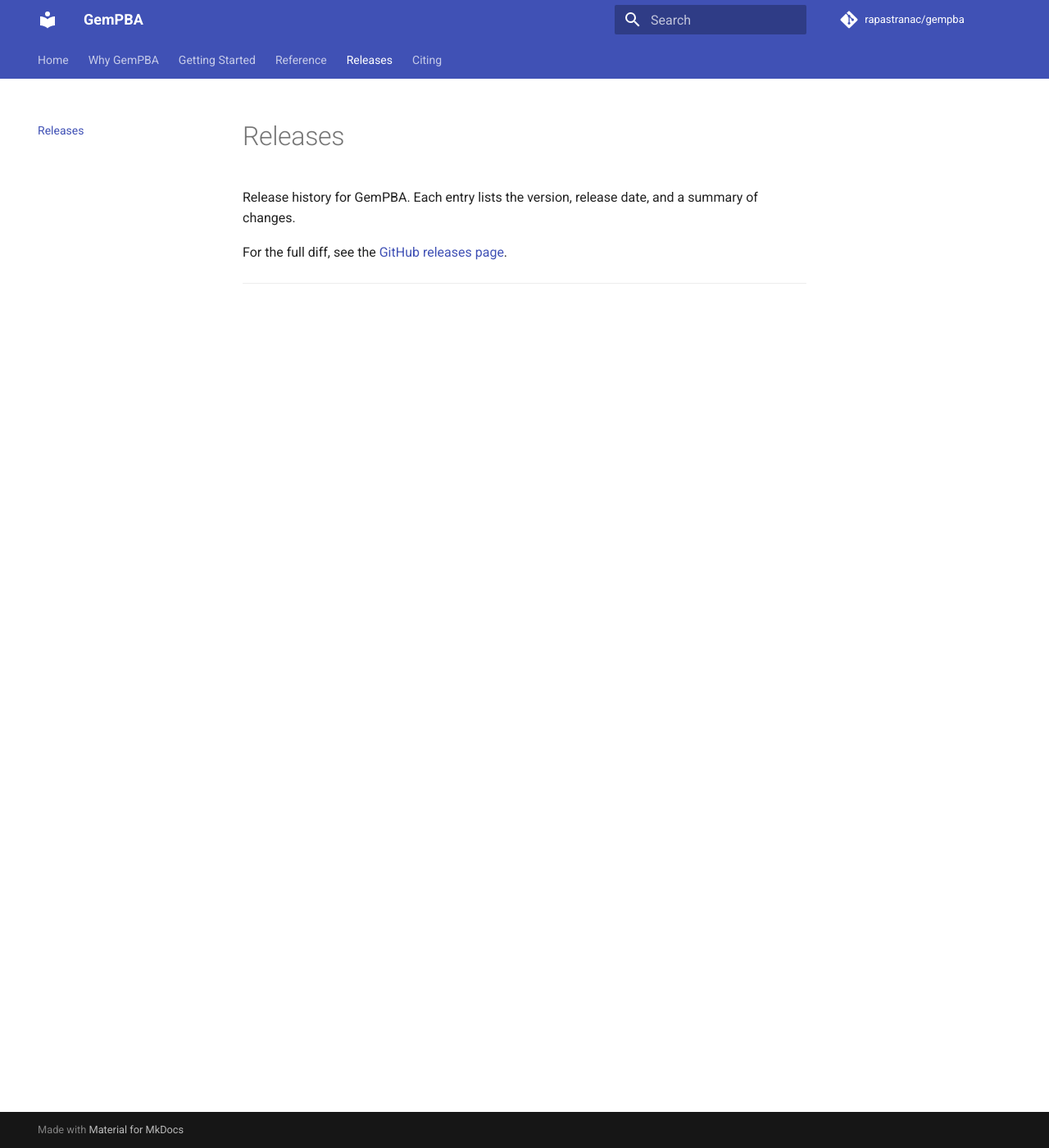
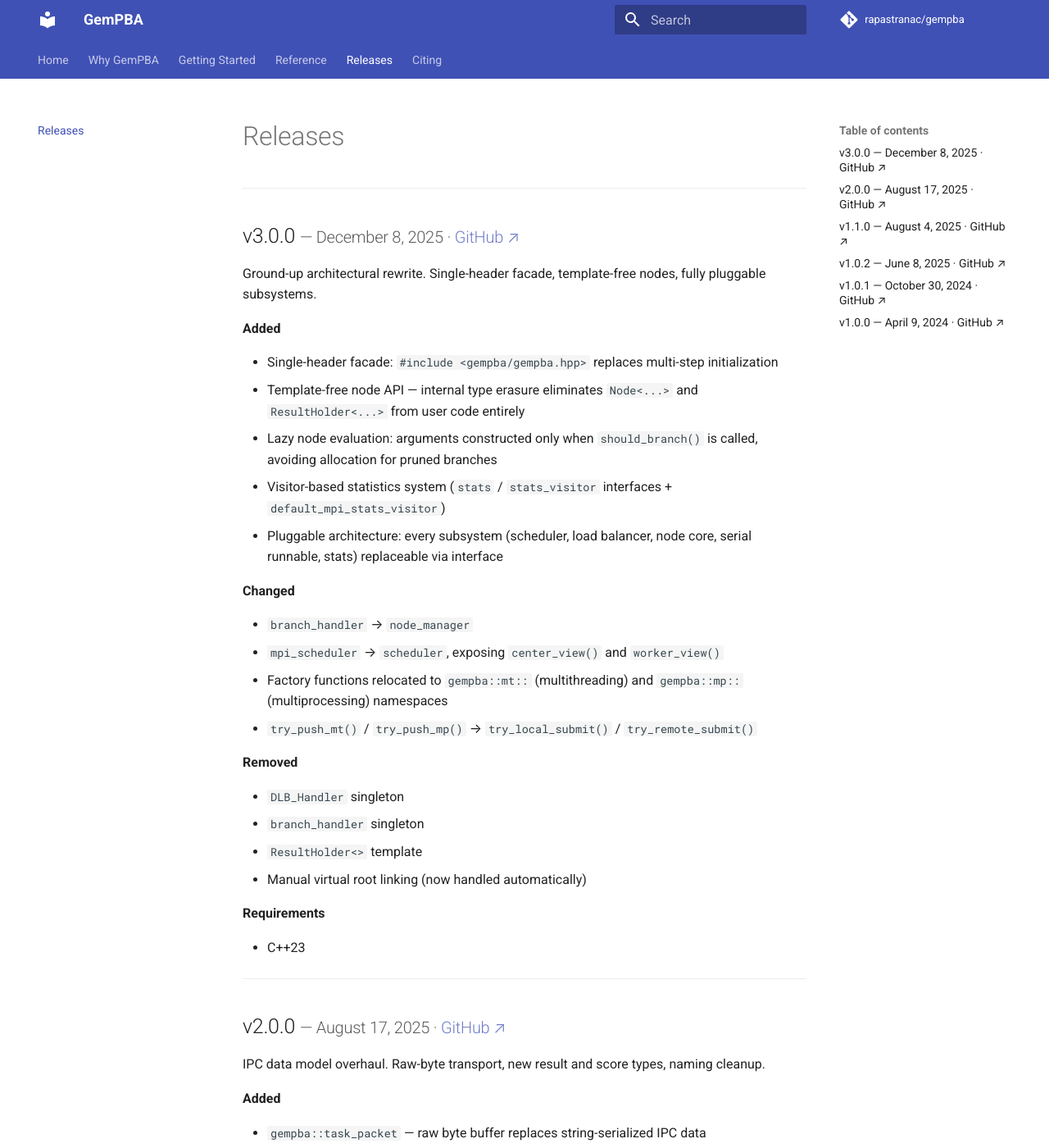
Before and after one commit to rapastranac/gempba-docs, an MkDocs documentation site: the page built from docs/releases.md, in a window 1280 px wide and 1400 px high. Shown: the whole window at 82% size. Built offline with MkDocs 1.6.1 and Material for MkDocs 9.7.7, drawn with Linux system fonts in a browser that asks for light colours; comment, search, counter and statistics services are not loaded; some of the changed text lies outside the part shown.

Commit message:
#5 Rewrite Releases page with full version history
Documents all 6 releases (v1.0.0–v3.0.0) in reverse chronological order.
Each entry has a one-line summary, categorized bullet points (Added, Changed,
Removed, Fixed, Build, Requirements), and a direct link to the GitHub release.

```diff
--- a/docs/releases.md
+++ b/docs/releases.md
@@ -1,9 +1,124 @@
 # Releases
-
-Release history for GemPBA. Each entry lists the version, release date, and a summary of changes.
-
-For the full diff, see the [GitHub releases page](https://github.com/rapastranac/gempba/releases).
 
 ---
 
-<!-- Add new releases at the top, oldest at the bottom. -->
+## v3.0.0 <small>— December 8, 2025 · [GitHub ↗](https://github.com/rapastranac/gempba/releases/tag/v3.0.0)</small>
+
+Ground-up architectural rewrite. Single-header facade, template-free nodes, fully pluggable subsystems.
+
+**Added**
+
+- Single-header facade: `#include <gempba/gempba.hpp>` replaces multi-step initialization
+- Template-free node API — internal type erasure eliminates `Node<...>` and `ResultHolder<...>` from user code entirely
+- Lazy node evaluation: arguments constructed only when `should_branch()` is called, avoiding allocation for pruned branches
+- Visitor-based statistics system (`stats` / `stats_visitor` interfaces + `default_mpi_stats_visitor`)
+- Pluggable architecture: every subsystem (scheduler, load balancer, node core, serial runnable, stats) replaceable via interface
+
+**Changed**
+
+- `branch_handler` → `node_manager`
+- `mpi_scheduler` → `scheduler`, exposing `center_view()` and `worker_view()`
+- Factory functions relocated to `gempba::mt::` (multithreading) and `gempba::mp::` (multiprocessing) namespaces
+- `try_push_mt()` / `try_push_mp()` → `try_local_submit()` / `try_remote_submit()`
+
+**Removed**
+
+- `DLB_Handler` singleton
+- `branch_handler` singleton
+- `ResultHolder<>` template
+- Manual virtual root linking (now handled automatically)
+
+**Requirements**
+
+- C++23
+
+---
+
+## v2.0.0 <small>— August 17, 2025 · [GitHub ↗](https://github.com/rapastranac/gempba/releases/tag/v2.0.0)</small>
+
+IPC data model overhaul. Raw-byte transport, new result and score types, naming cleanup.
+
+**Added**
+
+- `gempba::task_packet` — raw byte buffer replaces string-serialized IPC data
+- `gempba::result` — dedicated type for shipping results across processes
+- `gempba::score` — type-erased numeric, supports multiple primitive types (replaces `reference_value`)
+
+**Changed**
+
+- Classes, member functions, and member variables renamed per `.clang_tidy` conventions
+- Schedulers now exchange raw bytes instead of serialized strings
+- Fixed MPI communicator probing in centralized scheduler
+
+**Build**
+
+- Improved `CMakeLists` readability
+- `openmpi` invocation now correctly bound to intended core count
+
+---
+
+## v1.1.0 <small>— August 4, 2025 · [GitHub ↗](https://github.com/rapastranac/gempba/releases/tag/v.1.1.0)</small>
+
+MPI scheduler cleanup and citation support.
+
+**Added**
+
+- Citation files (`CITATION.cff`)
+
+**Changed**
+
+- MPI scheduler communicator probing reorganized for correctness and readability
+- `runCenter` and `runNode` refactored with `switch` statements for clarity
+
+---
+
+## v1.0.2 <small>— June 8, 2025 · [GitHub ↗](https://github.com/rapastranac/gempba/releases/tag/v1.0.2)</small>
+
+Improved external dependency integration and build ergonomics. No compatibility breaks.
+
+**Added**
+
+- [CPM](https://github.com/cpm-cmake/CPM.cmake) for external CMake dependency management
+- Custom initial process topology injection via new scheduler method
+- Macros now ship with defaults; consumer projects can override as needed
+
+**Changed**
+
+- GemPBA now straightforward to import as an external CMake dependency
+- Macros renamed for clarity
+
+**Fixed**
+
+- Compilation errors in several examples
+
+**Build**
+
+- Improved `CMakeLists` readability
+- Files reorganized
+
+---
+
+## v1.0.1 <small>— October 30, 2024 · [GitHub ↗](https://github.com/rapastranac/gempba/releases/tag/v1.0.1)</small>
+
+Project structure improvements and CI/CD setup. No compatibility breaks.
+
+**Added**
+
+- Common parent class for `MPI_Scheduler` and `MPI_Scheduler_Centralized`
+- Common parent class for `ResultHolder`
+- CI/CD pipeline triggered on merges to `main`
+- Each example now builds as its own standalone executable, ensuring compile-time coverage on changes
+
+**Fixed**
+
+- Minor bugs related to macro usage
+
+**Build**
+
+- Project structure reorganized
+
+---
+
+## v1.0.0 <small>— April 9, 2024 · [GitHub ↗](https://github.com/rapastranac/gempba/releases/tag/v1.0.0)</small>
+
+Initial stable release.
```
